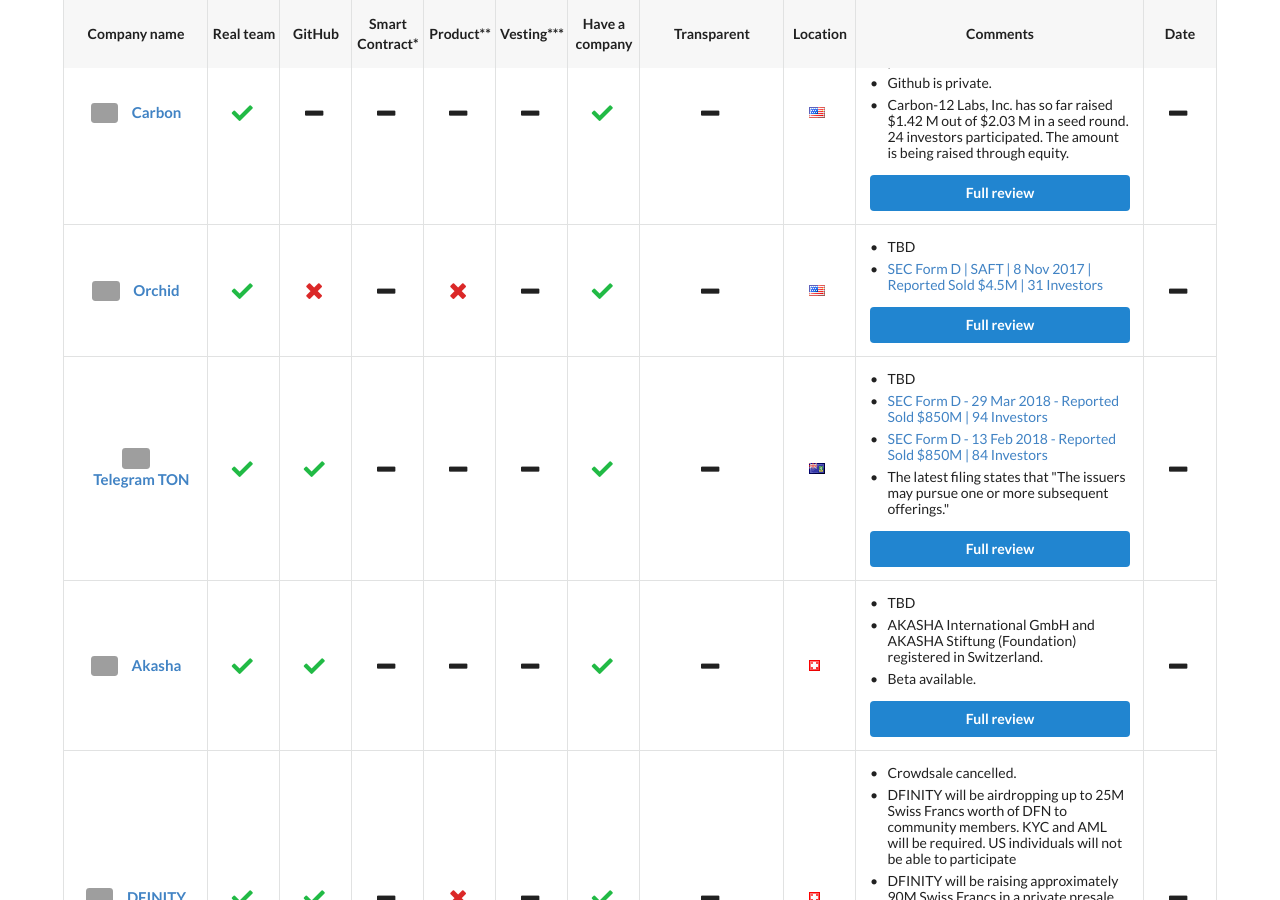
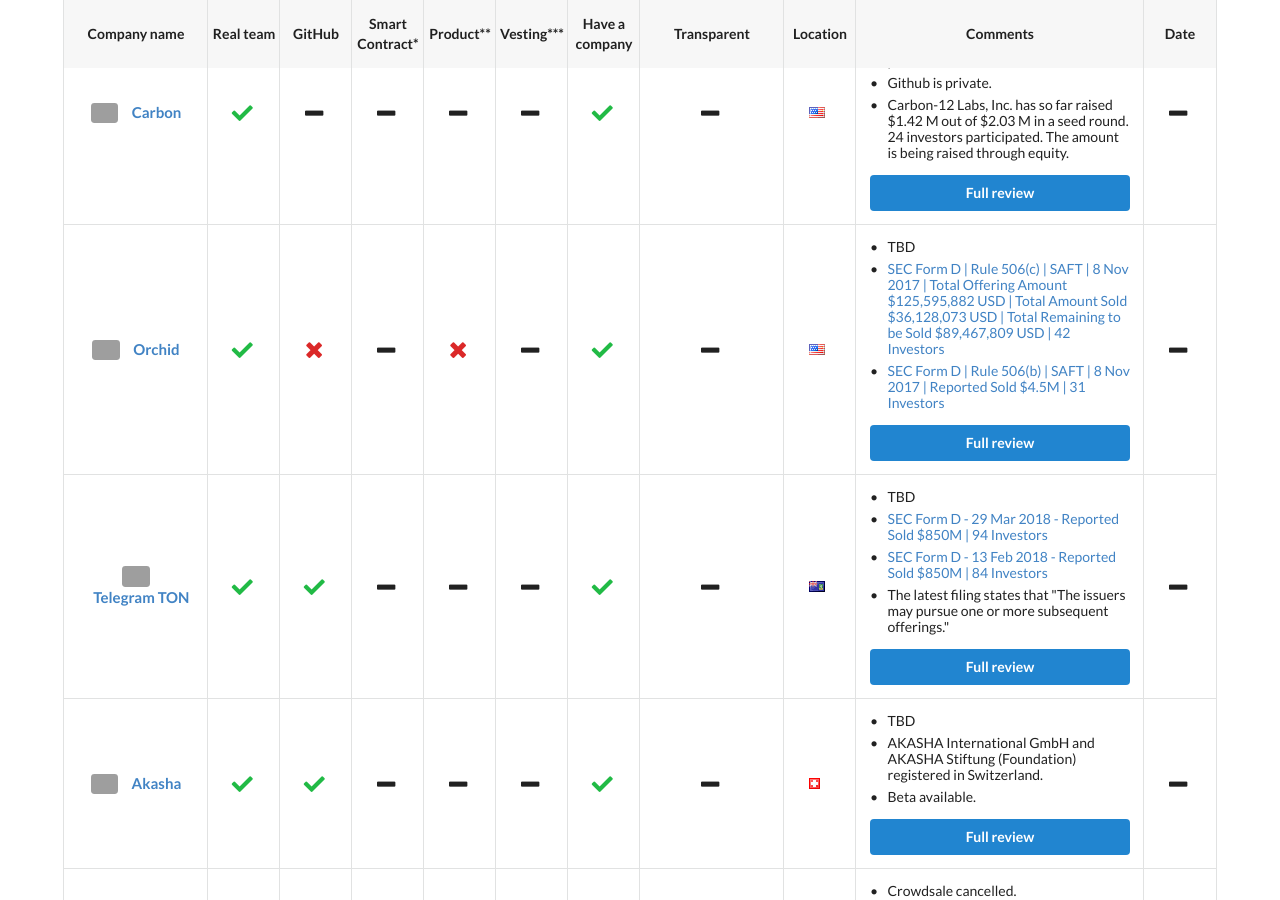
Before and after one commit to ico-check/ico-check, a Jekyll site: the page built from index.md, in a window 1280 px wide and 900 px high, scrolled down 1289 px. Built offline with Jekyll 4.4.1, drawn with Linux system fonts in a browser that asks for light colours; nearby versions of some CDN libraries; grey boxes are pictures that could not be loaded.

Commit message:
69-orchidprotocol-ico-check
Added comment and updated issue

```diff
--- a/_data/active-future-icos.yml
+++ b/_data/active-future-icos.yml
@@ -97,7 +97,9 @@
   location: United States
   comments:
     - content: TBD
-    - content: SEC Form D | SAFT | 8 Nov 2017 | Reported Sold $4.5M | 31 Investors
+    - content: SEC Form D | Rule 506(c) | SAFT | 8 Nov 2017 | Total Offering Amount $125,595,882 USD | Total Amount Sold	$36,128,073 USD | Total Remaining to be Sold $89,467,809 USD | 42 Investors
+      url: https://www.sec.gov/Archives/edgar/data/1721086/000172108617000001/xslFormDX01/primary_doc.xml
+    - content: SEC Form D | Rule 506(b) | SAFT | 8 Nov 2017 | Reported Sold $4.5M | 31 Investors
       url: https://www.sec.gov/Archives/edgar/data/1721086/000172108617000001/xslFormDX01/primary_doc.xml
   ico_start_date:
   ico_end_date:
```
